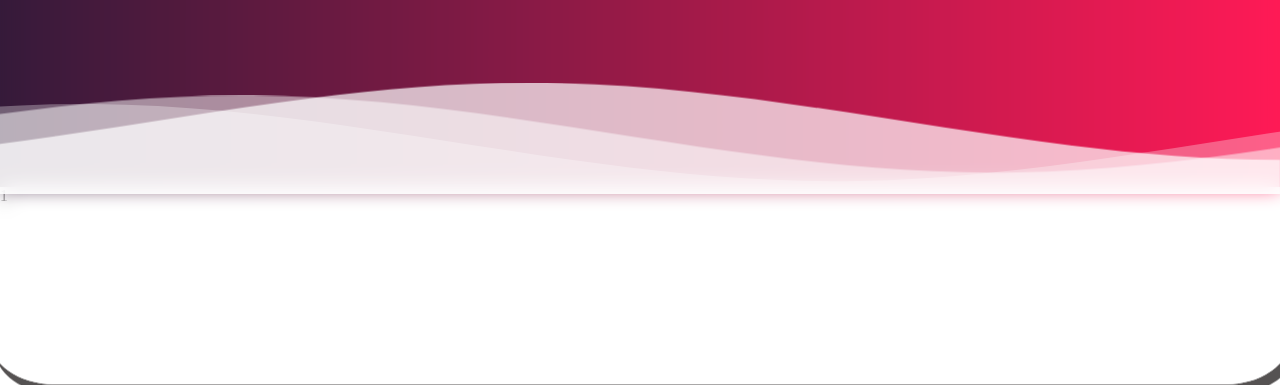
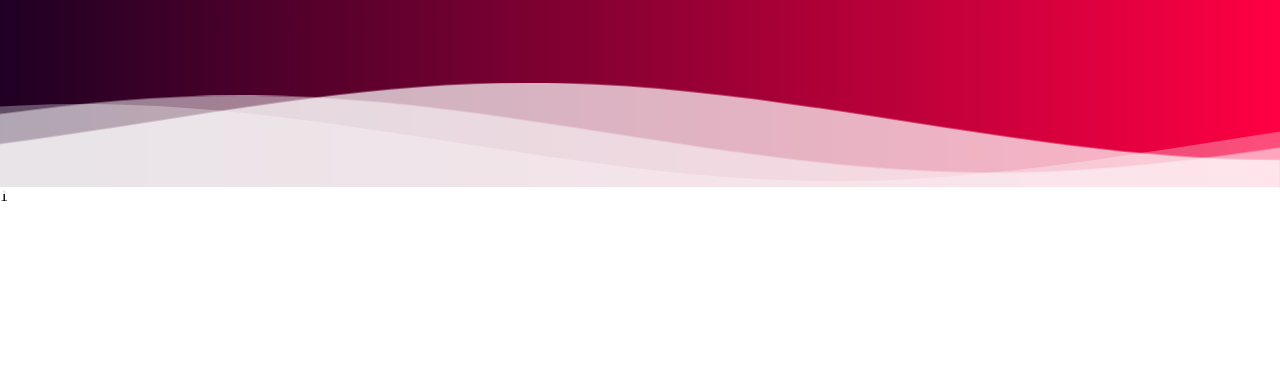
Before and after one commit to MarcoBitencourt/marcobit, a plain HTML site: page index.html in a window 1280 px wide. Shown: the part 746-1131 px from the top of the page. After the commit the page ends 951 px from the top, so only its background shows below. Drawn offline with Linux system fonts and the light colour scheme.

Commit message:
Update style.css

```diff
--- a/style.css
+++ b/style.css
@@ -100,8 +100,8 @@ font-size:24px;
 
 
   #example {
-    width: 100%;
-    height: 100%;
+    width:;
+    height:;
     display: grid;
     place-items: center;
     position: absolute;
```
